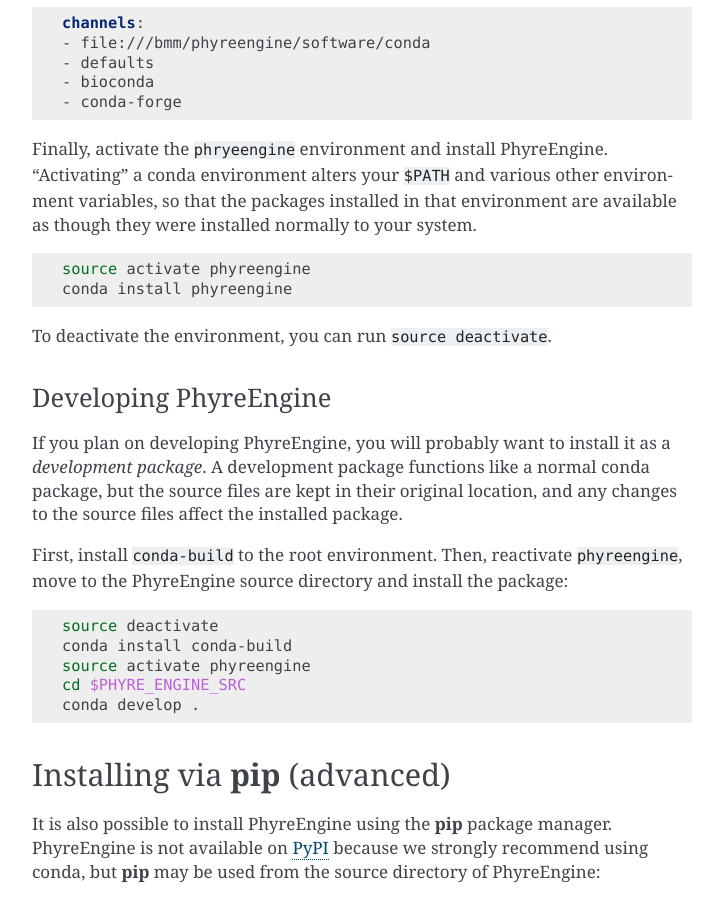
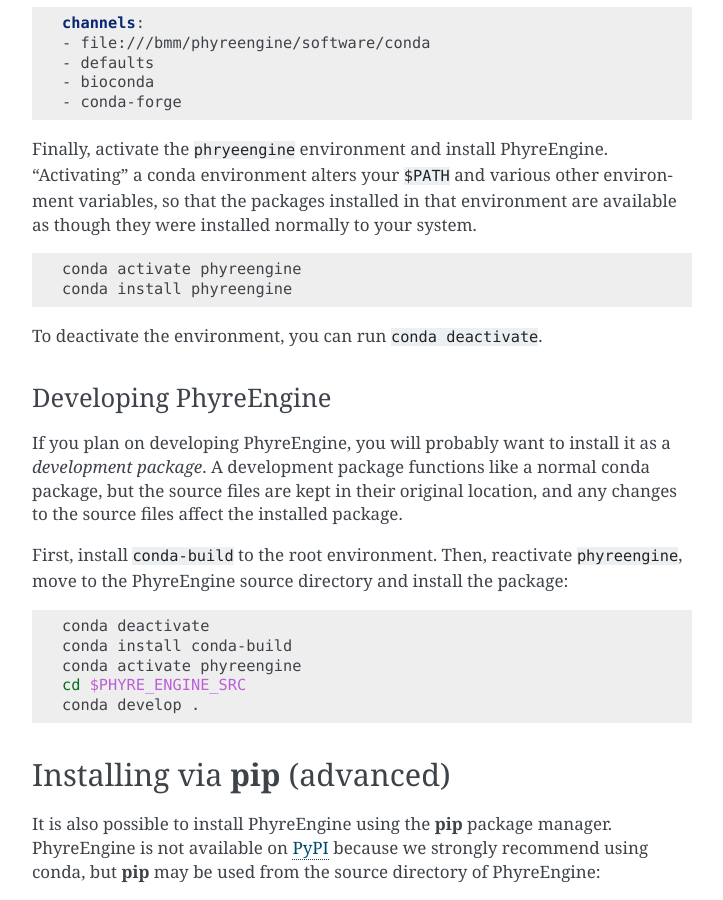
Before and after one commit to PhyreEngine/phyre_engine, a Sphinx documentation site: the page built from doc/source/getting_started.rst, in a window 1280 px wide and 900 px high, scrolled down 1151 px. Shown: the whole window, without its empty margins (388-1111 px from the left). Built offline with Sphinx 7.4.7, drawn with Linux system fonts in a browser that asks for light colours; pages that are not in the unit, such as notebooks, are missing from menus.

Commit message:
Change "source activate" → "conda activate"
The recommendations from the conda maintainers seems to have changed.

```diff
--- a/doc/source/getting_started.rst
+++ b/doc/source/getting_started.rst
@@ -71,10 +71,10 @@
 
 .. code-block:: bash
 
-    source activate phyreengine
+    conda activate phyreengine
     conda install phyreengine
 
-To deactivate the environment, you can run ``source deactivate``.
+To deactivate the environment, you can run ``conda deactivate``.
 
 .. _developing-phyreengine:
 
@@ -92,9 +92,9 @@
 
 .. code-block:: bash
 
-    source deactivate
+    conda deactivate
     conda install conda-build
-    source activate phyreengine
+    conda activate phyreengine
     cd $PHYRE_ENGINE_SRC
     conda develop .
 
```
